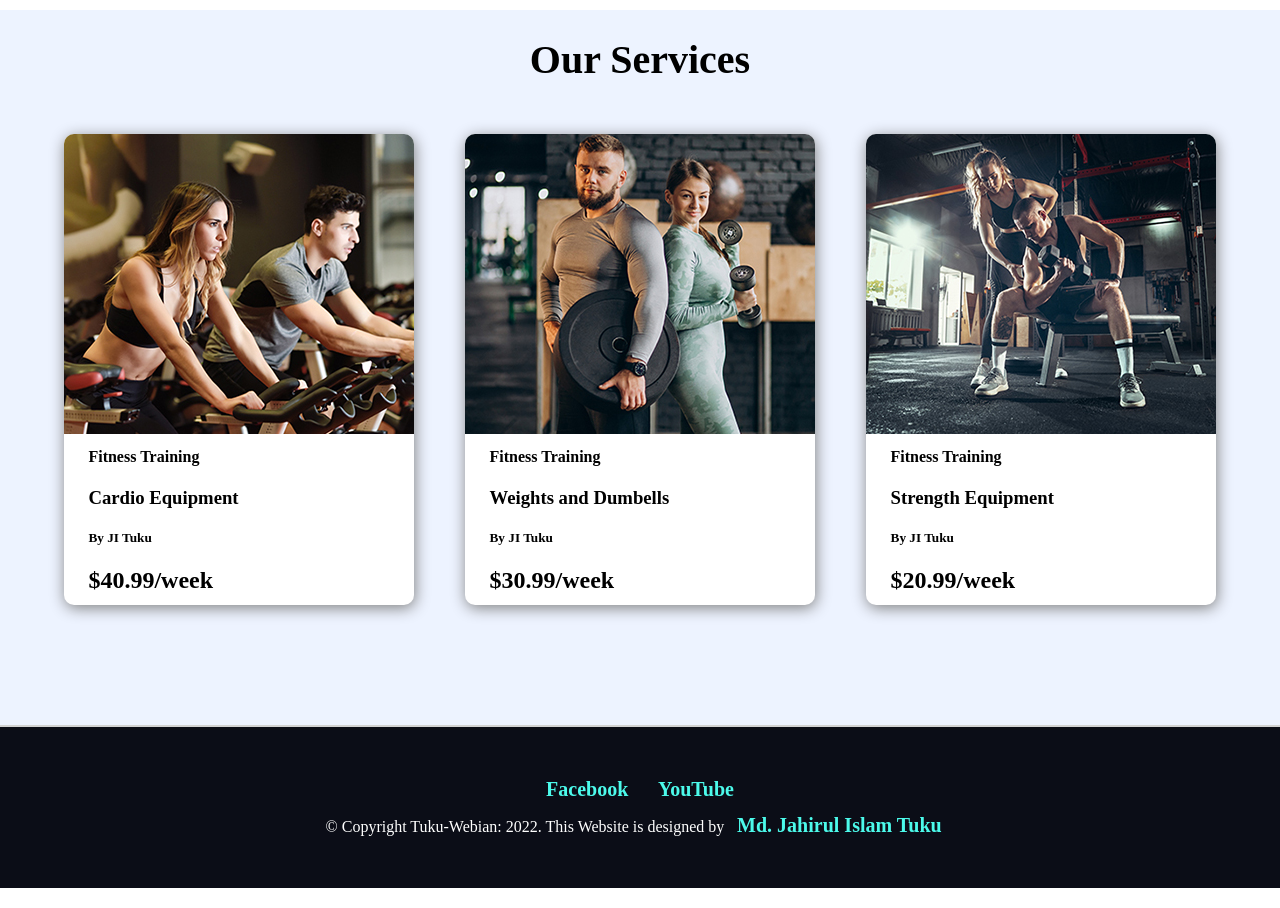
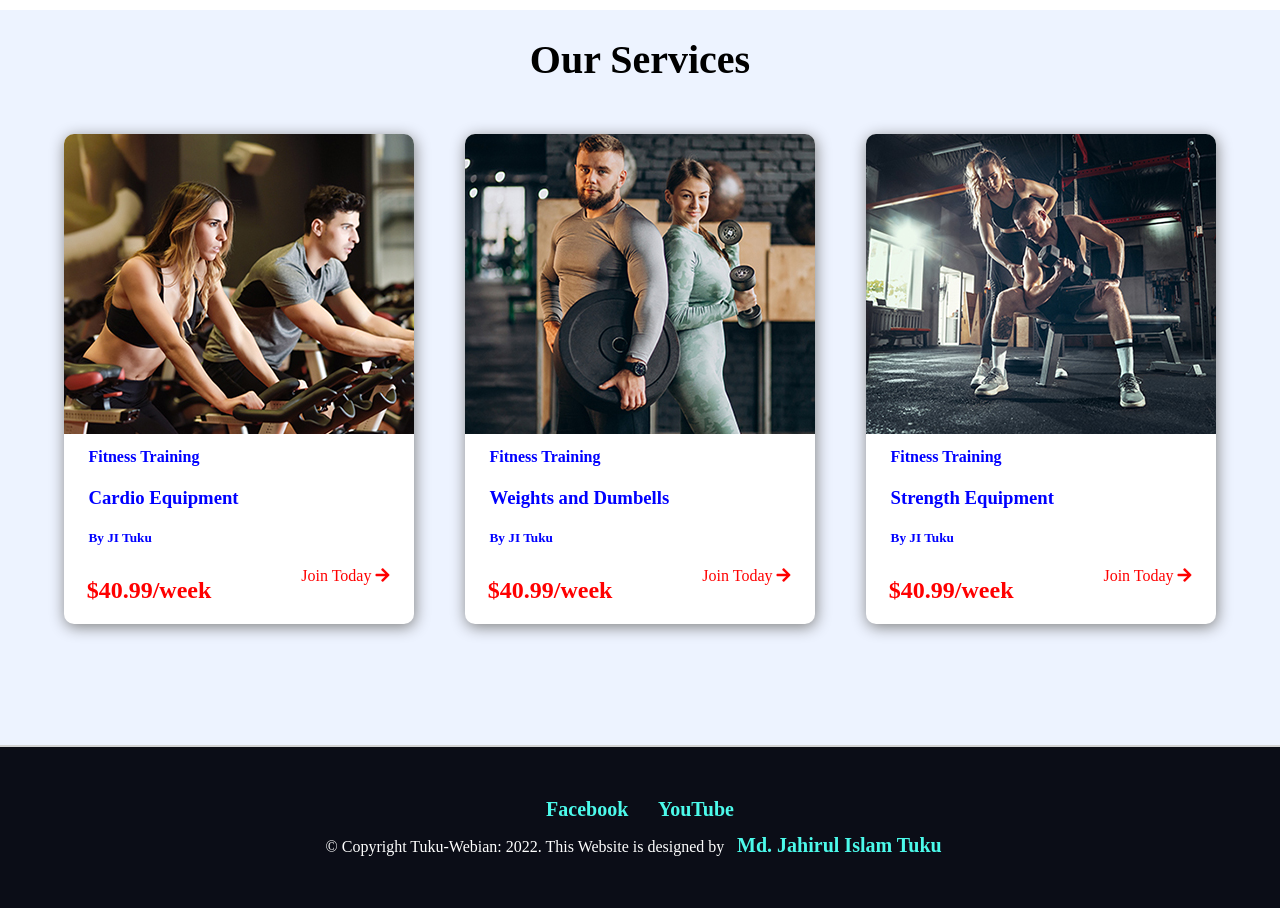
Before and after one commit to Tuku-Webian/Conceptual---Gym, a plain HTML site: page index.html in a window 1280 px wide. Shown: the part 2300-3208 px from the top of the page. Drawn offline with Linux system fonts and the light colour scheme.

Commit message:
Revision

```diff
--- a/index.html
+++ b/index.html
@@ -7,6 +7,12 @@
     <link rel="shortcut icon" href="icon/muscle.png" type="image/x-icon">
     <title>Gym</title>
     <link rel="stylesheet" href="style.css">
+    <link
+      rel="stylesheet"
+      href="https://use.fontawesome.com/releases/v5.15.4/css/all.css"
+      integrity="sha384-DyZ88mC6Up2uqS4h/KRgHuoeGwBcD4Ng9SiP4dIRy0EXTlnuz47vAwmeGwVChigm"
+      crossorigin="anonymous"
+    />
 </head>
 <body>
     <header class="menu-container">
@@ -95,21 +101,30 @@
                     <h4>Fitness Training</h4>
                     <h3>Cardio Equipment</h3>
                     <h5>By JI Tuku</h5>
-                    <h2>$40.99/week</h2>
+                    <div class="training-footer">
+                        <h2>$40.99/week</h2>
+                        <p>Join Today <i class="fa fa-arrow-right" aria-hidden="true"></i></p>
+                    </div>
                 </div>
                 <div class="fitness-traning">
                     <img src="img/ft2.jpg" alt="">
                     <h4>Fitness Training</h4>
                     <h3>Weights and Dumbells</h3>
                     <h5>By JI Tuku</h5>
-                    <h2>$30.99/week</h2>
+                    <div class="training-footer">
+                        <h2>$40.99/week</h2>
+                        <p>Join Today <i class="fa fa-arrow-right" aria-hidden="true"></i></p>
+                    </div>
                 </div>
                 <div class="fitness-traning">
                     <img src="img/ft3.jpg" alt="">
                     <h4>Fitness Training</h4>
                     <h3>Strength Equipment</h3>
                     <h5>By JI Tuku</h5>
-                    <h2>$20.99/week</h2>
+                    <div class="training-footer">
+                        <h2>$40.99/week</h2>
+                        <p>Join Today <i class="fa fa-arrow-right" aria-hidden="true"></i></p>
+                    </div>
                 </div>
             </div>
         </section>
--- a/style.css
+++ b/style.css
@@ -208,6 +208,7 @@ nav ul li a:hover{
     margin: 2% 3% 0 3%;
 }
 .fitness-traning{
+    color: blue;
     background-color: white;
     margin-bottom: 10%;
     box-shadow: 1px 3px 15px gray;
@@ -219,6 +220,12 @@ nav ul li a:hover{
 }
 .fitness-traning h2, h3, h4, h5{
     padding: 3% 7%;
+}
+.training-footer{
+    color: red;
+    display: flex;
+    justify-content: space-between;
+    padding: 3% 7% 3% 0;
 }
 footer{
     border-top: 2px solid lightgray;
```
